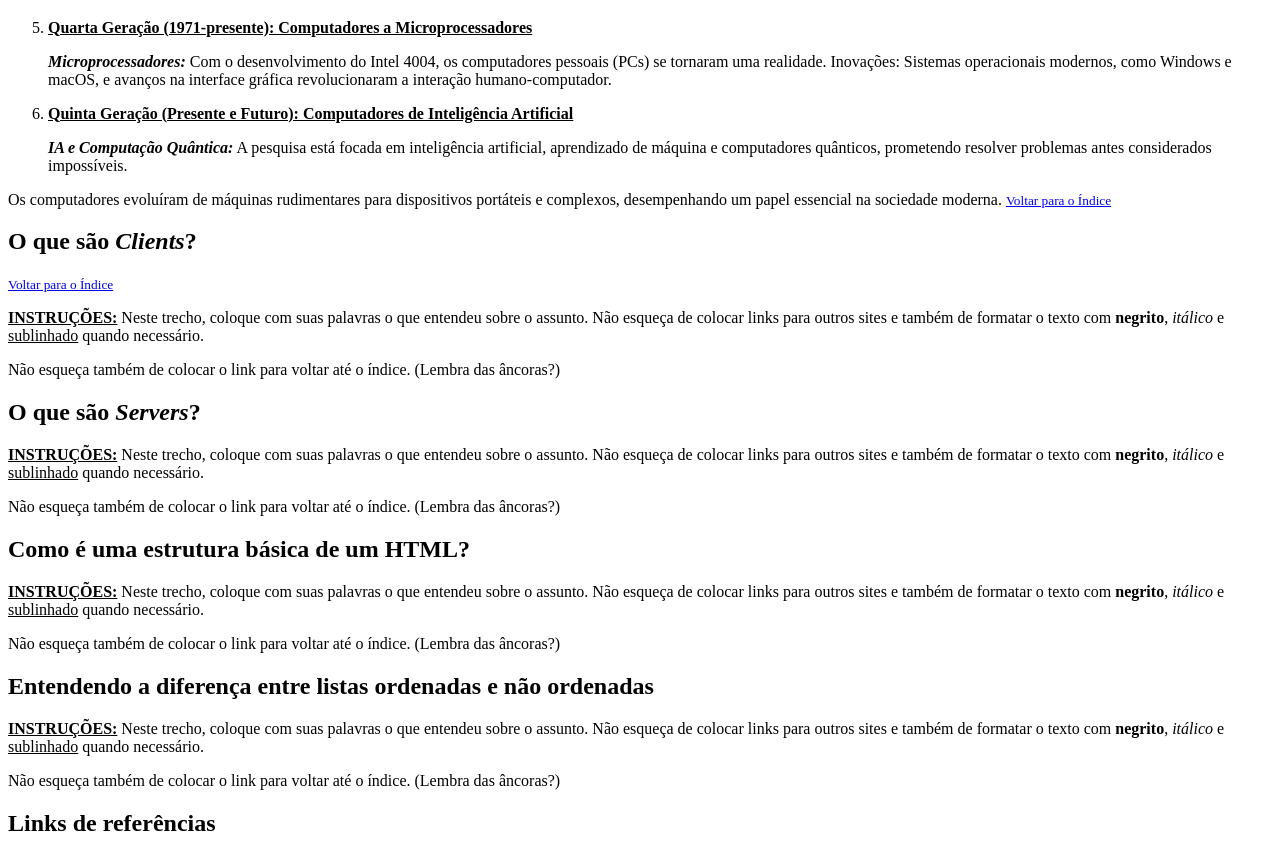
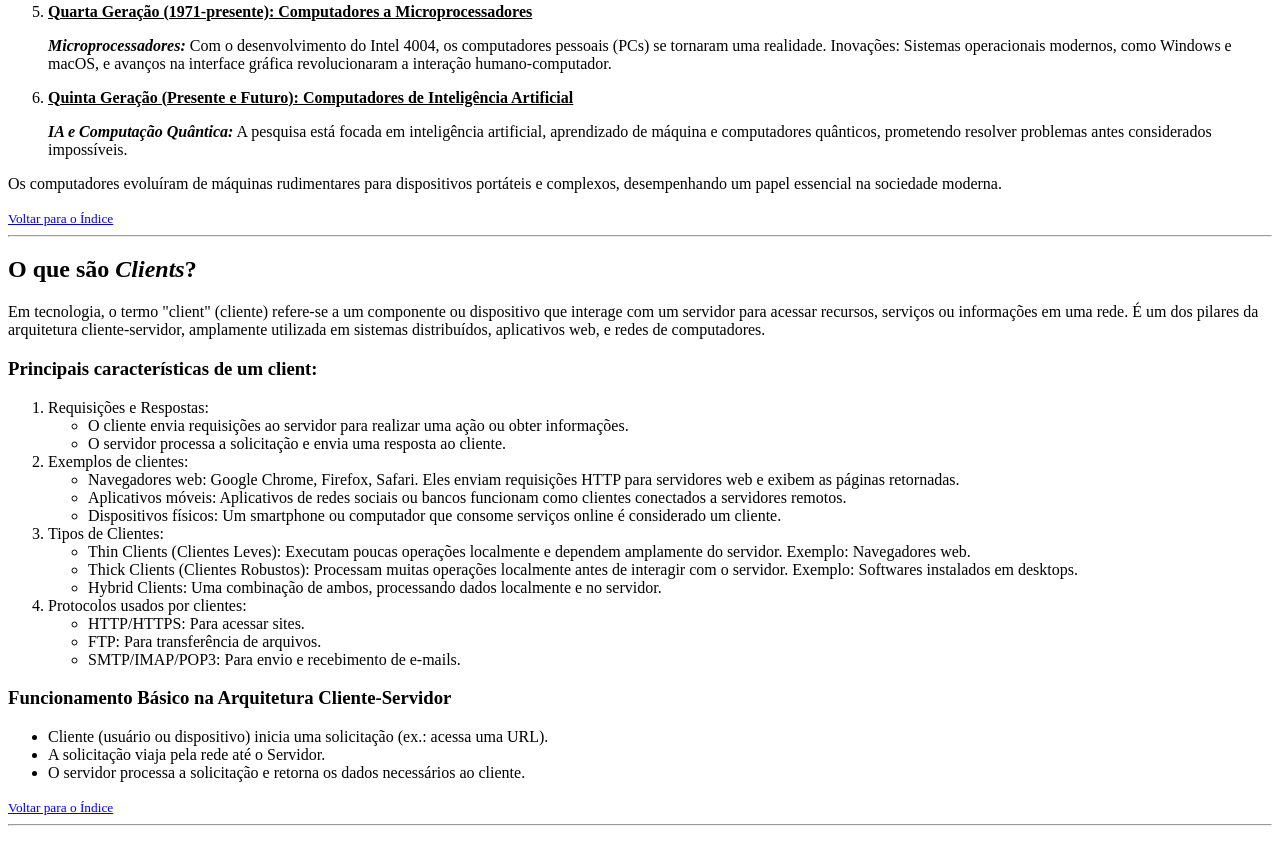
Before and after one commit to Sergioalcoforado/DIO, a plain HTML site: page primeiros-passos/index.html in a window 1280 px wide. Shown: the part 787-1630 px from the top of the page. Drawn offline with Linux system fonts and the light colour scheme.

Commit message:
Update index.html
Atualização de o que são Clients

```diff
--- a/primeiros-passos/index.html
+++ b/primeiros-passos/index.html
@@ -7,10 +7,10 @@
     <title>Página - Módulo I</title>
 </head>
 <body>
-    <h1>Módulo 1 - Primeiros Passos com HTML</h1>
+    <h1 id="inicio">Módulo 1 - Primeiros Passos com HTML</h1>
     <hr />
 
-    <h2 id="inicio">Índice</h2>
+    <h2>Índice</h2>
     <p><strong><u>INSTRUÇÕES:</u> </strong>Neste índice você deve colocar os tópicos que mais entendeu. Estes apenas são sugestões.</p>
     <ul>
         <li><a href="#historia">História dos computadores</a></li>
@@ -21,8 +21,9 @@
         <li><a href="#referencias">Links de referências</a></li>
     </ul>
 
+    <hr>
+
     <h2 id="historia">História dos computadores</h2>
-    <small><a href="#inicio">Voltar para o Índice</a></small>
 
     <p>
         A história dos computadores é marcada por diversas inovações tecnológicas que moldaram o mundo moderno. Ela pode ser dividida em gerações tecnológicas baseadas nos principais avanços em hardware e software:
@@ -72,8 +73,60 @@
     </ol>
 
     <p>
-        Os computadores evoluíram de máquinas rudimentares para dispositivos portáteis e complexos, desempenhando um papel essencial na sociedade moderna. <small><a href="#inicio"> Voltar para o Índice</a></small>
+        Os computadores evoluíram de máquinas rudimentares para dispositivos portáteis e complexos, desempenhando um papel essencial na sociedade moderna.
     </p>
+
+    <small><a href="#inicio"> Voltar para o Índice</a></small>
+
+    <hr>
+
+    <h2 id="client">O que são <i>Clients</i>?</h2>
+
+    <p>
+        Em tecnologia, o termo "client" (cliente) refere-se a um componente ou dispositivo que interage com um servidor para acessar recursos, serviços ou informações em uma rede. É um dos pilares da arquitetura cliente-servidor, amplamente utilizada em sistemas distribuídos, aplicativos web, e redes de computadores.
+    </p>
+
+    <h3>Principais características de um client:</h3>
+    <ol>
+        <li>Requisições e Respostas:</li>
+        <ul>
+            <li>O cliente envia requisições ao servidor para realizar uma ação ou obter informações.</li>
+            <li>O servidor processa a solicitação e envia uma resposta ao cliente.</li>
+        </ul>
+
+        <li>Exemplos de clientes:</li>
+        <ul>
+            <li>Navegadores web: Google Chrome, Firefox, Safari. Eles enviam requisições HTTP para servidores web e exibem as páginas retornadas.</li>
+            <li>Aplicativos móveis: Aplicativos de redes sociais ou bancos funcionam como clientes conectados a servidores remotos.</li>
+            <li>Dispositivos físicos: Um smartphone ou computador que consome serviços online é considerado um cliente.</li>
+        </ul>
+
+        <li>Tipos de Clientes:</li>
+        <ul>
+            <li>Thin Clients (Clientes Leves): Executam poucas operações localmente e dependem amplamente do servidor. Exemplo: Navegadores web.</li>
+            <li>Thick Clients (Clientes Robustos): Processam muitas operações localmente antes de interagir com o servidor. Exemplo: Softwares instalados em desktops.</li>
+            <li>Hybrid Clients: Uma combinação de ambos, processando dados localmente e no servidor.</li>
+        </ul>
+
+        <li>Protocolos usados por clientes:</li>
+        <ul>
+            <li>HTTP/HTTPS: Para acessar sites.</li>
+            <li>FTP: Para transferência de arquivos.</li>
+            <li>SMTP/IMAP/POP3: Para envio e recebimento de e-mails.</li>
+        </ul>
+    </ol>
+
+    <h3>Funcionamento Básico na Arquitetura Cliente-Servidor</h3>
+
+    <ul>
+        <li>Cliente (usuário ou dispositivo) inicia uma solicitação (ex.: acessa uma URL).</li>
+        <li>A solicitação viaja pela rede até o Servidor.</li>
+        <li>O servidor processa a solicitação e retorna os dados necessários ao cliente.</li>
+    </ul>
+
+    <small><a href="#inicio"> Voltar para o Índice</a></small>
+
+    <hr>
 
 
 
@@ -82,18 +135,29 @@
 
 
 
-    <h2 id="client">O que são <i>Clients</i>?</h2>
-    <small><a href="#inicio"> Voltar para o Índice</a></small>
 
 
 
 
 
 
-    <p><strong><u>INSTRUÇÕES:</u> </strong>Neste trecho, coloque com suas palavras o que entendeu sobre o assunto.
-       Não esqueça de colocar links para outros sites e também de formatar o texto com
-       <strong>negrito</strong>, <i>itálico</i> e <u>sublinhado</u> quando necessário.</p>
-    <p>Não esqueça também de colocar o link para voltar até o índice. (Lembra das âncoras?)</p>
+
+
+
+
+
+
+
+
+
+
+
+
+
+
+
+
+
 
     <h2 id="server">O que são <i>Servers</i>?</h2>
     <p><strong><u>INSTRUÇÕES:</u> </strong>Neste trecho, coloque com suas palavras o que entendeu sobre o assunto.
@@ -116,7 +180,17 @@
     <h2 id="referencias">Links de referências</h2>
     <p><strong><u>INSTRUÇÕES:</u> </strong>Coloque links para outras páginas que falam sobre estes assuntos. Não esquece de que precisa abrir em outra aba/janela do navegador.</p>
     <ul>
+        <li>Morley, D., & Parker, C. S. (2016). Understanding Computers: Today and Tomorrow. Cengage Learning.</li>
+        <li>Ceruzzi, P. E. (2012). Computing: A Concise History. The MIT Press.</li>
         <li>História dos Computadores - Computer History Museum (CHM). Disponível em: <a href="#" target="_blank">computerhistory.org</a></li>
+
+        <li><a href="https://www.amazon.com.br/Redes-computadores-Andrew-S-Tanenbaum/dp/857605924X" target="_blank">Tanenbaum, A. S., & Wetherall, D. J. (2010). Computer Networks</a>. Pearson Education.</li>
+        <li>Kurose, J. F., & Ross, K. W. (2017). Computer Networking: A Top-Down Approach. Pearson.</li>
+        <li>Stallings, W. (2020). Foundations of Modern Networking: SDN, NFV, QoE, IoT, and Cloud. Addison-Wesley.</li>
+
+
+
+
 
         <li><a href="#">http://dio.me</a></li>
         <li><a href="#">http://w3c.org</a></li>
```
